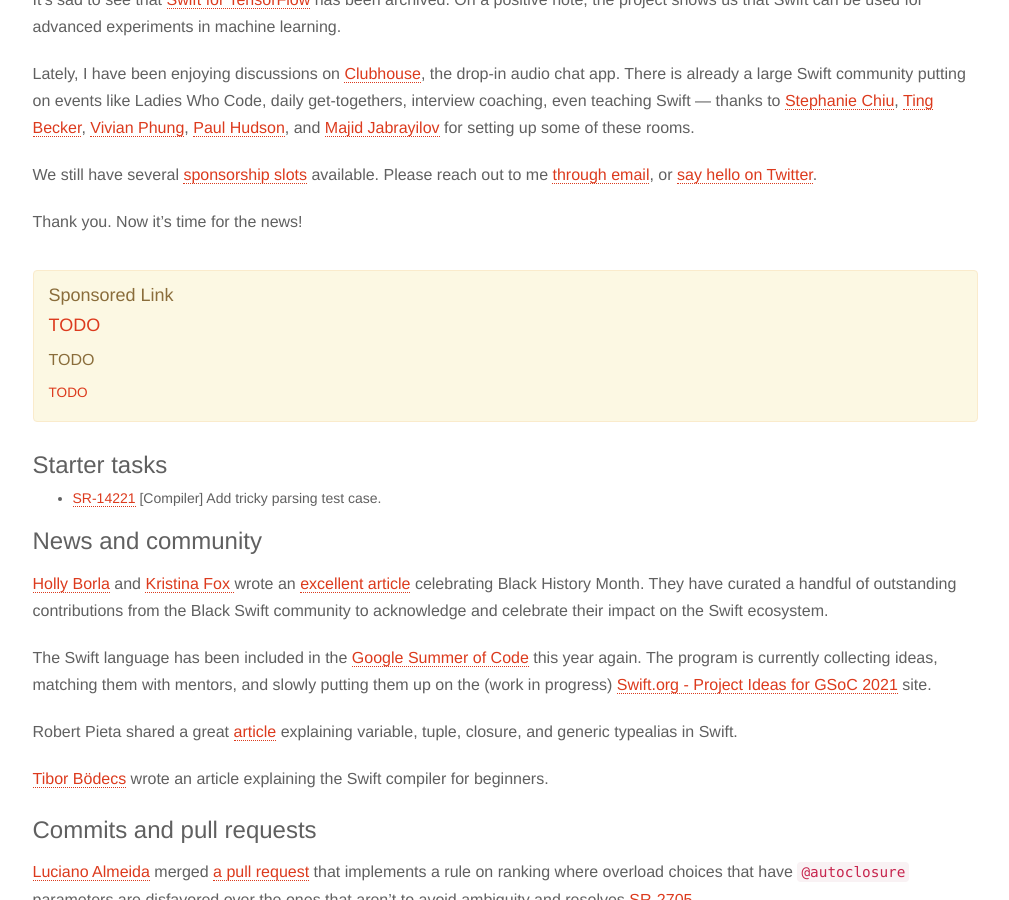
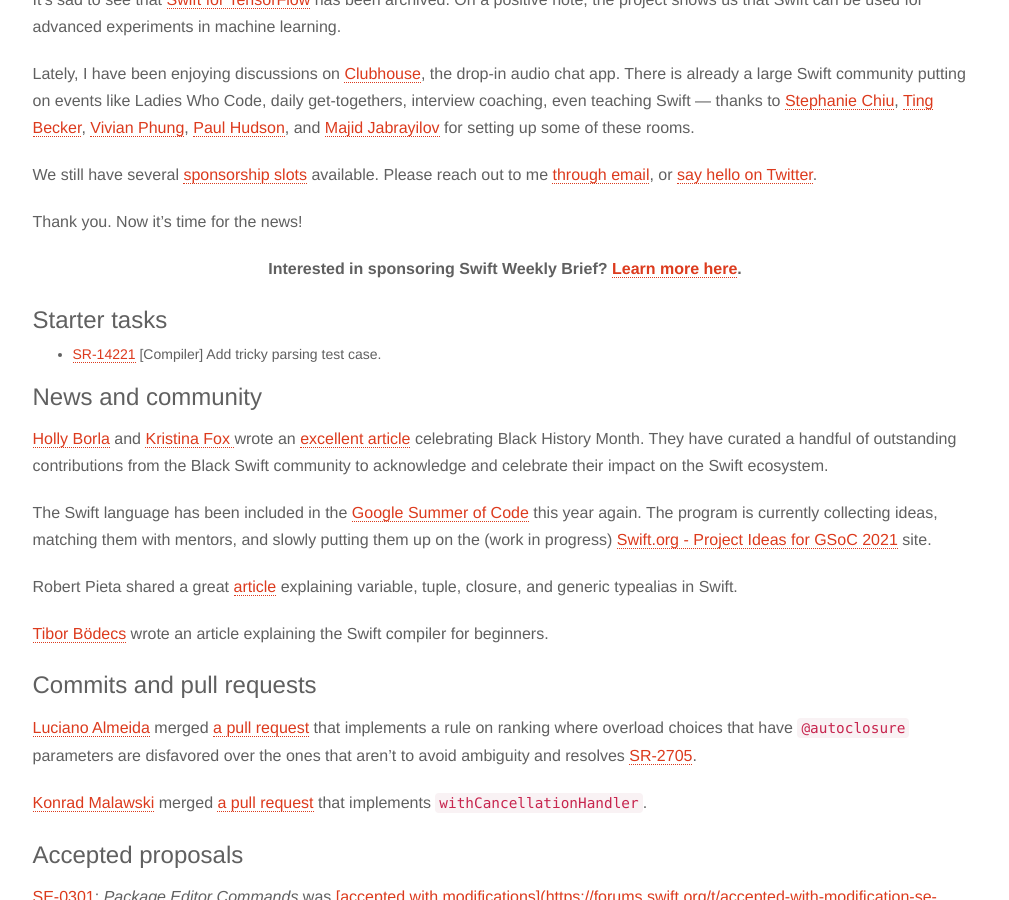
Before and after one commit to SwiftWeekly/swiftweekly.github.io, a Jekyll site: the page built from _posts/2021-02-25-issue-179.md, in a window 1280 px wide and 900 px high, scrolled down 507 px. Shown: the whole window, without its empty margins (135-1144 px from the left). Built offline with Jekyll 4.4.1, drawn with Linux system fonts in a browser that asks for light colours.

Commit message:
Remove sponsor

```diff
--- a/_posts/2021-02-25-issue-179.md
+++ b/_posts/2021-02-25-issue-179.md
@@ -2,11 +2,6 @@
 layout: post
 title: ! 'Issue #179'
 author: fassko
-sponsor:
-    link: TODO
-    heading: TODO
-    body: TODO
-    displaylink: TODO
 ---
 
 This month we are [celebrating](https://swift.org/blog/black-history-month/) Black History Month, which makes this a good time to recognize those Swift community members who have had a tremendous impact on all of us. I want to thank them and everyone else who enriches and moves our community forward.
```
